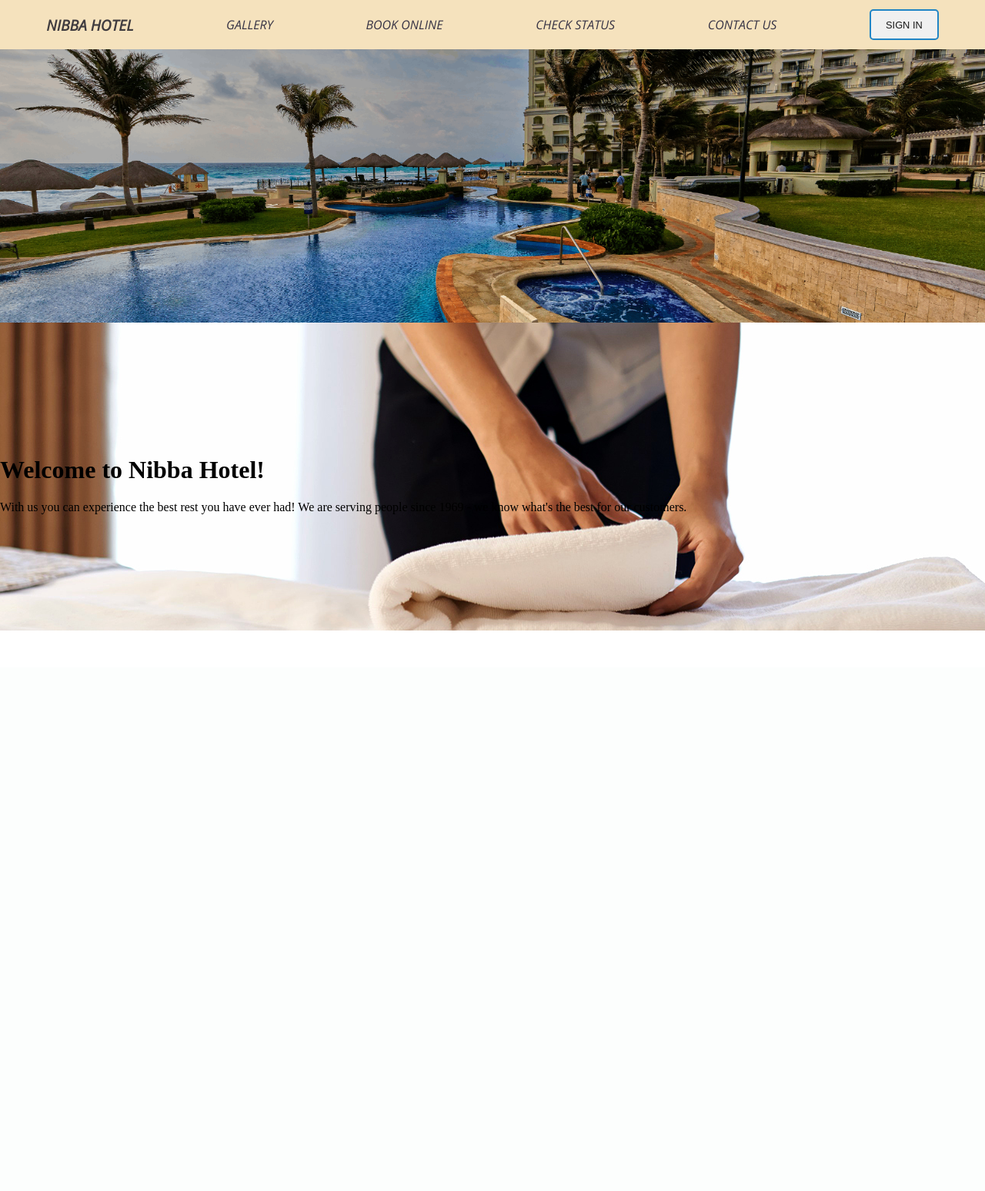
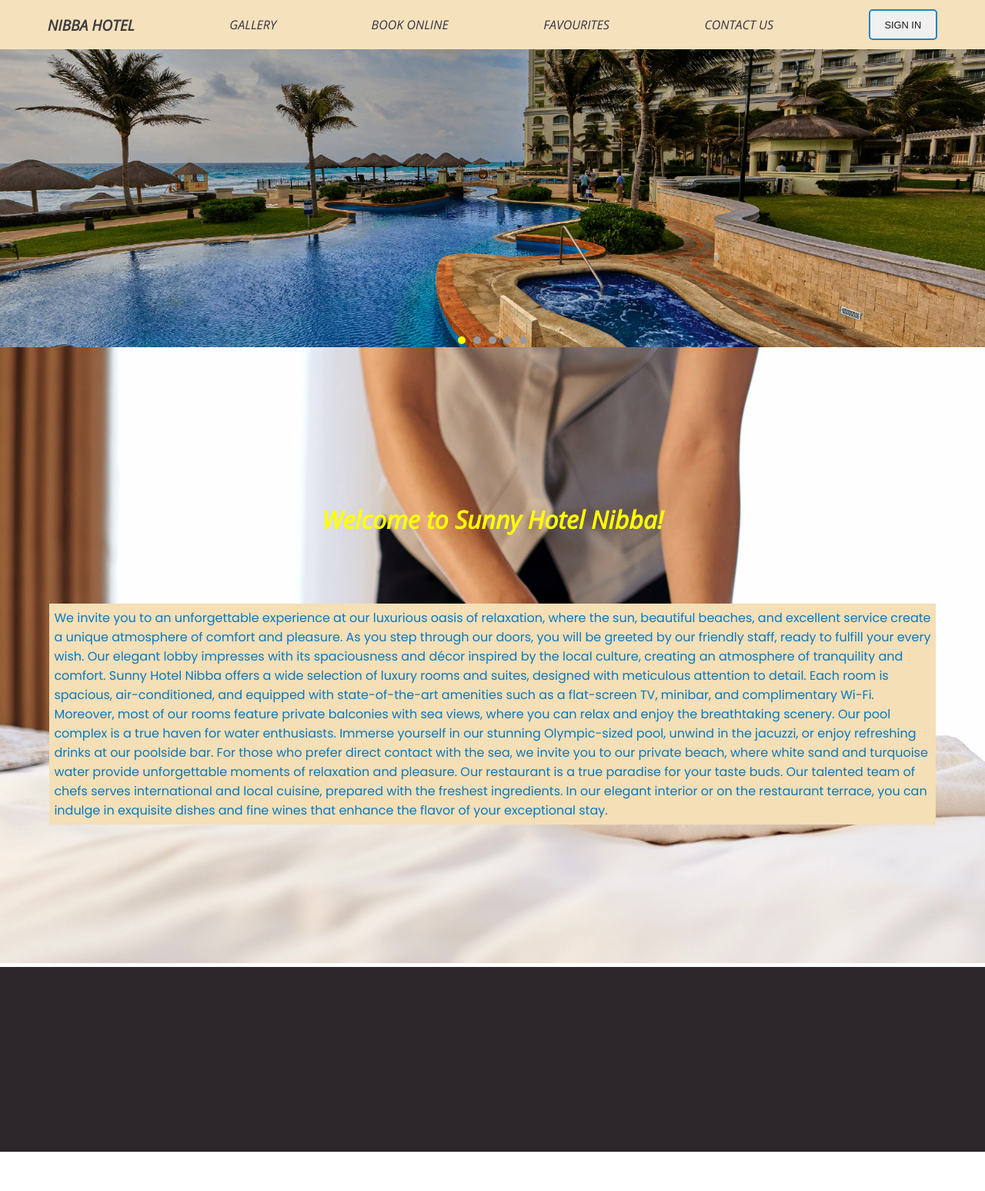
Before and after one commit to jakand979/NibbaHotel, a PHP site: page / in a window 1280 px wide. Shown: the whole page at 77% size. Before the commit the page ends 819 px from the top, so only its background shows below. Run offline with PHP 8.4, Linux system fonts and the light colour scheme.

Commit message:
slight changes in slider, homepage etc.

```diff
--- a/css/home-styles.css
+++ b/css/home-styles.css
@@ -1,9 +1,10 @@
 @import url('https://fonts.googleapis.com/css2?family=Open+Sans:ital@1&display=swap');
-@import url('https://fonts.googleapis.com/css2?family=Poppins:wght@200&display=swap');
+@import url('https://fonts.googleapis.com/css2?family=Poppins&display=swap');
 
 body {
     margin: 0;
     padding: 0;
+    min-height: 100vh;
     overflow-x: hidden;
 }
 
@@ -31,9 +32,9 @@ body {
 
 .nav-links {
     position: relative;
+    color: #231f32;
+    font-size: 1.25vw;
     text-decoration: none;
-    font-size: 1.25vw;
-    color: #231f32;
 }
 
 .nav-links::after {
@@ -73,10 +74,13 @@ body {
     transform: translateY(5px);
 }
 
+.slider {
+    width: 100vw;
+}
 
 .slider img {
     height: auto;
-    width: 100%;
+    width: 100vw;
 }
 
 .slider-navigation {
@@ -110,15 +114,38 @@ body {
 
 .about-us {
     position: relative;
-    bottom: 6vh;
-    height: 50vh;
+    bottom: 2vh;
+    width: 100vw;
+    height: 100vh;
     display: flex;
     flex-direction: column;
     justify-content: center;
+    align-items: center;
     background-image: url("../images/hotel-service.jpg");
     background-position: center center;
 }
 
 .about-us h1 {
+    color: #ffff00;
+    margin-bottom: 11vh;
+    font-family: 'Open Sans', sans-serif;
+}
 
+.about-us span {
+    background-color: #f4dfb6;
+    color: #0978bf;
+    margin-left: 5vw;
+    margin-right: 5vw;
+    padding: 0.5vw;
+    font-family: 'Poppins', sans-serif;
 }
+
+footer {
+    position: relative;
+    bottom: 11px;
+    display: flex;
+    height: 30vh;
+    width: 100vw;
+    background-color: #2c272b;
+    margin-bottom: 5vh;
+}
--- a/css/sign-in-styles.css
+++ b/css/sign-in-styles.css
@@ -27,6 +27,7 @@ form {
 img {
     height: 25vh;
 }
+
 h2 {
     margin-bottom: 25px;
     color: #2c272b;
--- a/index.php
+++ b/index.php
@@ -15,8 +15,8 @@
     <nav class="home-nav-container">
         <a class="nav-home" href="index.php"><h1>NIBBA HOTEL</h1></a>
         <a class="nav-links" href="gallery.html">GALLERY</a>
-        <a class="nav-links" href="rooms.php">BOOK ONLINE</a>
-        <a class="nav-links" href="check.php">CHECK STATUS</a>
+        <a class="nav-links" href="book.php">BOOK ONLINE</a>
+        <a class="nav-links" href="check.php">FAVOURITES</a>
         <a class="nav-links" href="contact.php">CONTACT US</a>
         <a href="sign-in.php"><button class="click-me">SIGN IN</button></a>
     </nav>
@@ -37,10 +37,21 @@
         </div>
     </div>
     <div class="about-us">
-        <h1>Welcome to Nibba Hotel!</h1>
-        <span>With us you can experience the best rest you have ever had!
-            We are serving people since 1969 - we know what's the best for our customers.</span>
+        <h1>Welcome to Sunny Hotel Nibba!</h1>
+        <span>We invite you to an unforgettable experience at our luxurious oasis of relaxation, where the sun, beautiful beaches, and excellent service create a unique atmosphere of comfort and pleasure.
+            As you step through our doors, you will be greeted by our friendly staff, ready to fulfill your every wish.
+            Our elegant lobby impresses with its spaciousness and décor inspired by the local culture, creating an atmosphere of tranquility and comfort.
+            Sunny Hotel Nibba offers a wide selection of luxury rooms and suites, designed with meticulous attention to detail.
+            Each room is spacious, air-conditioned, and equipped with state-of-the-art amenities such as a flat-screen TV, minibar, and complimentary Wi-Fi.
+            Moreover, most of our rooms feature private balconies with sea views, where you can relax and enjoy the breathtaking scenery.
+            Our pool complex is a true haven for water enthusiasts. Immerse yourself in our stunning Olympic-sized pool, unwind in the jacuzzi, or enjoy refreshing drinks at our poolside bar.
+            For those who prefer direct contact with the sea, we invite you to our private beach, where white sand and turquoise water provide unforgettable moments of relaxation and pleasure.
+            Our restaurant is a true paradise for your taste buds.
+            Our talented team of chefs serves international and local cuisine, prepared with the freshest ingredients.
+            In our elegant interior or on the restaurant terrace, you can indulge in exquisite dishes and fine wines that enhance the flavor of your exceptional stay.</span>
+    </div>
+    <footer>
 
-    </div>
+    </footer>
 </body>
 </html>
--- a/scripts/slider.js
+++ b/scripts/slider.js
@@ -5,6 +5,8 @@ $(document).ready(function(){
         infinite: true,
         slidesToShow: 1,
         slidesToScroll: 1,
+        autoplay: true,
+        autoplaySpeed: 5000
     });
 
     $('.slider-prev').click(function(){
```
Also changed, not shown: book.php (renamed from rooms.php), images/png-transparent-receptionist-hotel-check-in-reception-text-copyright-cartoon-thumbnail.png (deleted).
